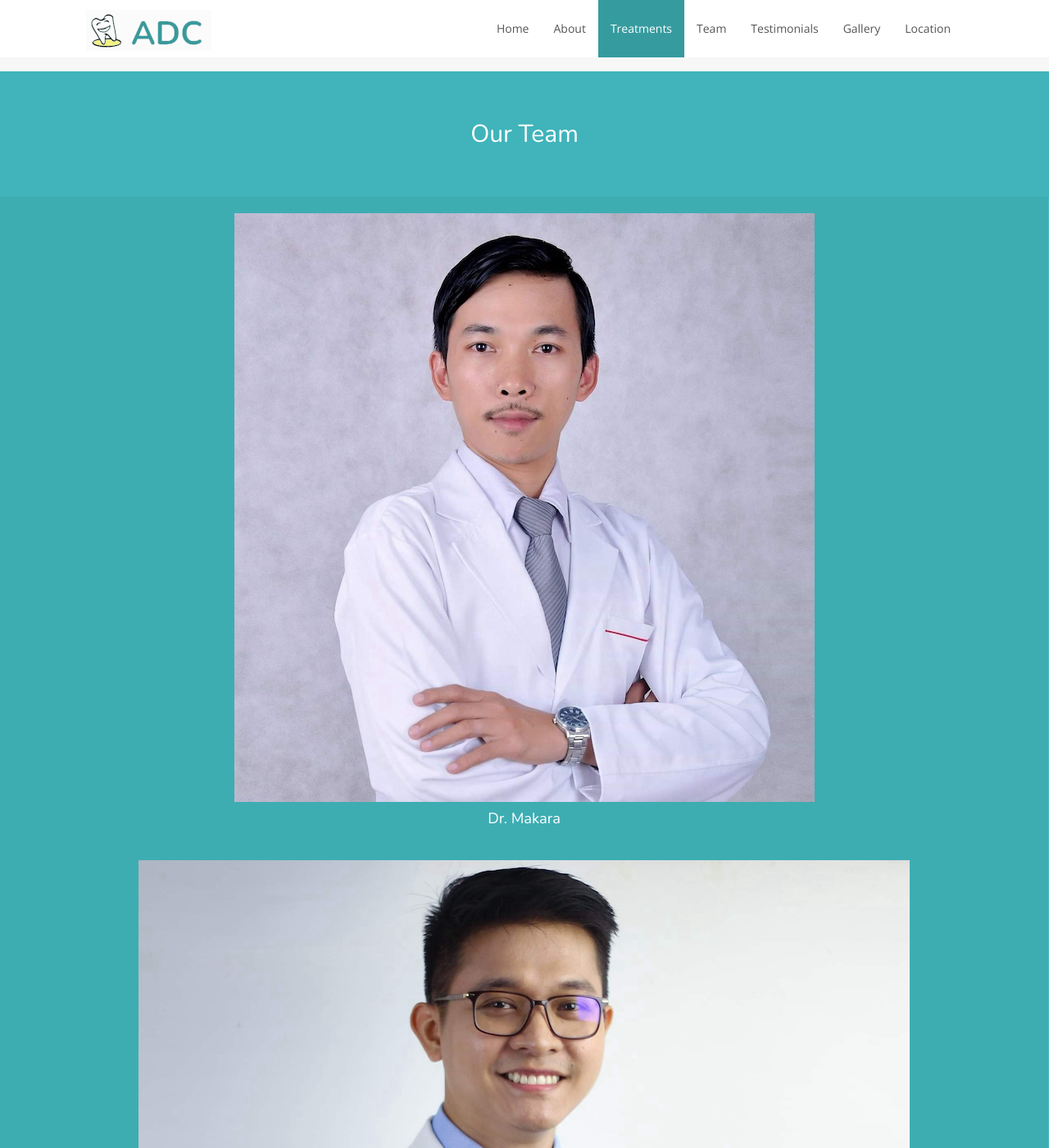
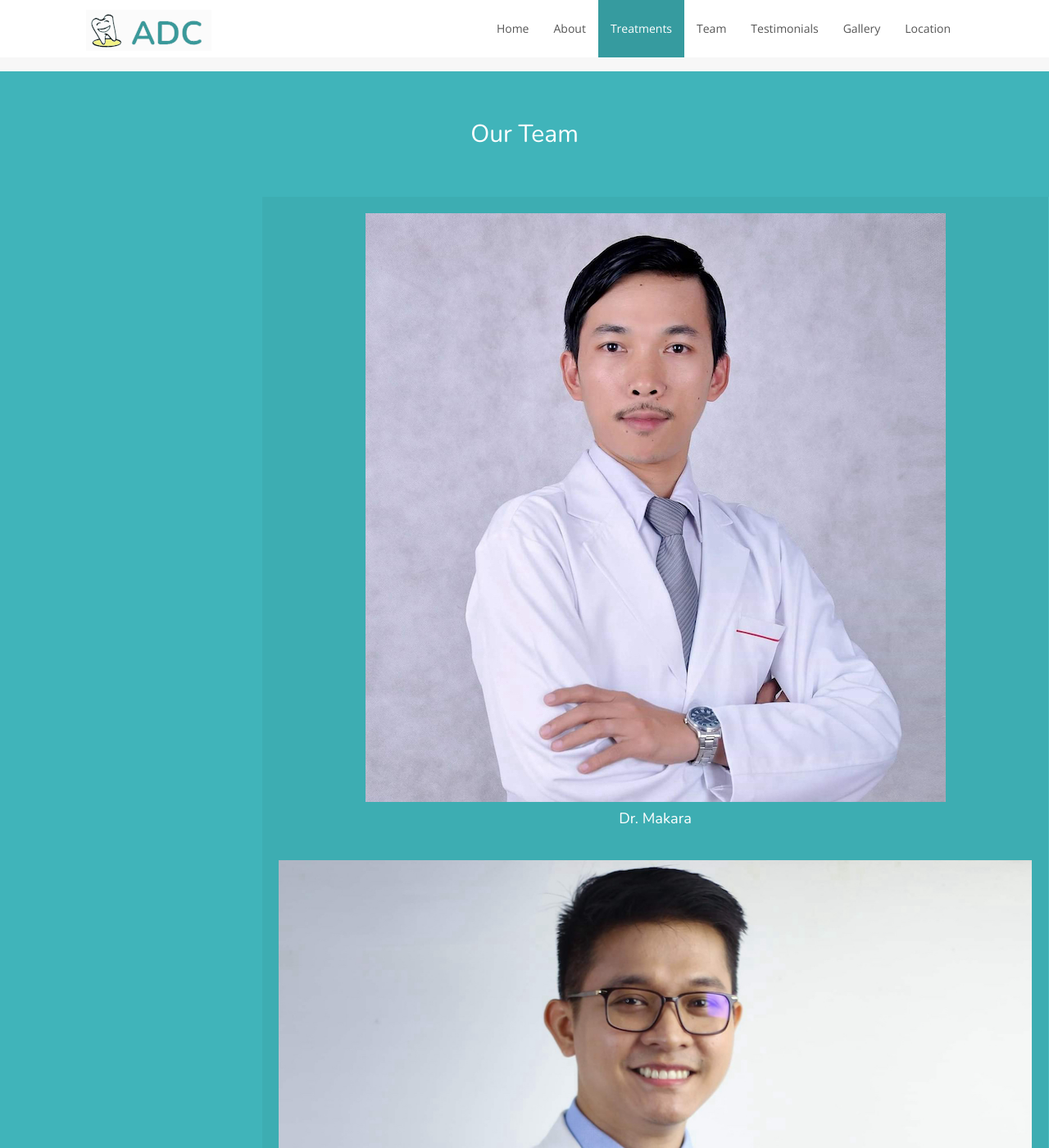
Before and after one commit to tech-g2k/adcpp, a Jekyll site: the page built from index.html, in a window 1280 px wide and 1400 px high, scrolled down 1907 px. Shown: the whole window at 82% size. Built offline with Jekyll 4.4.1, drawn with Linux system fonts in a browser that asks for light colours; nearby versions of some CDN libraries.

Commit message:
Add centering to the team photos

```diff
--- a/_includes/our-team.html
+++ b/_includes/our-team.html
@@ -1,7 +1,13 @@
+<style>
+    .div-center {
+        margin-left: 25%;
+    }
+</style>
+
 <!-- Start Our team -->
 <div id="team" class="team">
     <h2 class="section-title">Our Team</h2>
-    <div id="team-carousel">
+    <div id="team-carousel" class="div-center">
     {% for member in site.data.team %}
         <div class="expandable-box">
             <div class="expandable-box-top">
```
Also changed, not shown: _scss/components/_team.scss (line endings or trailing spaces).
